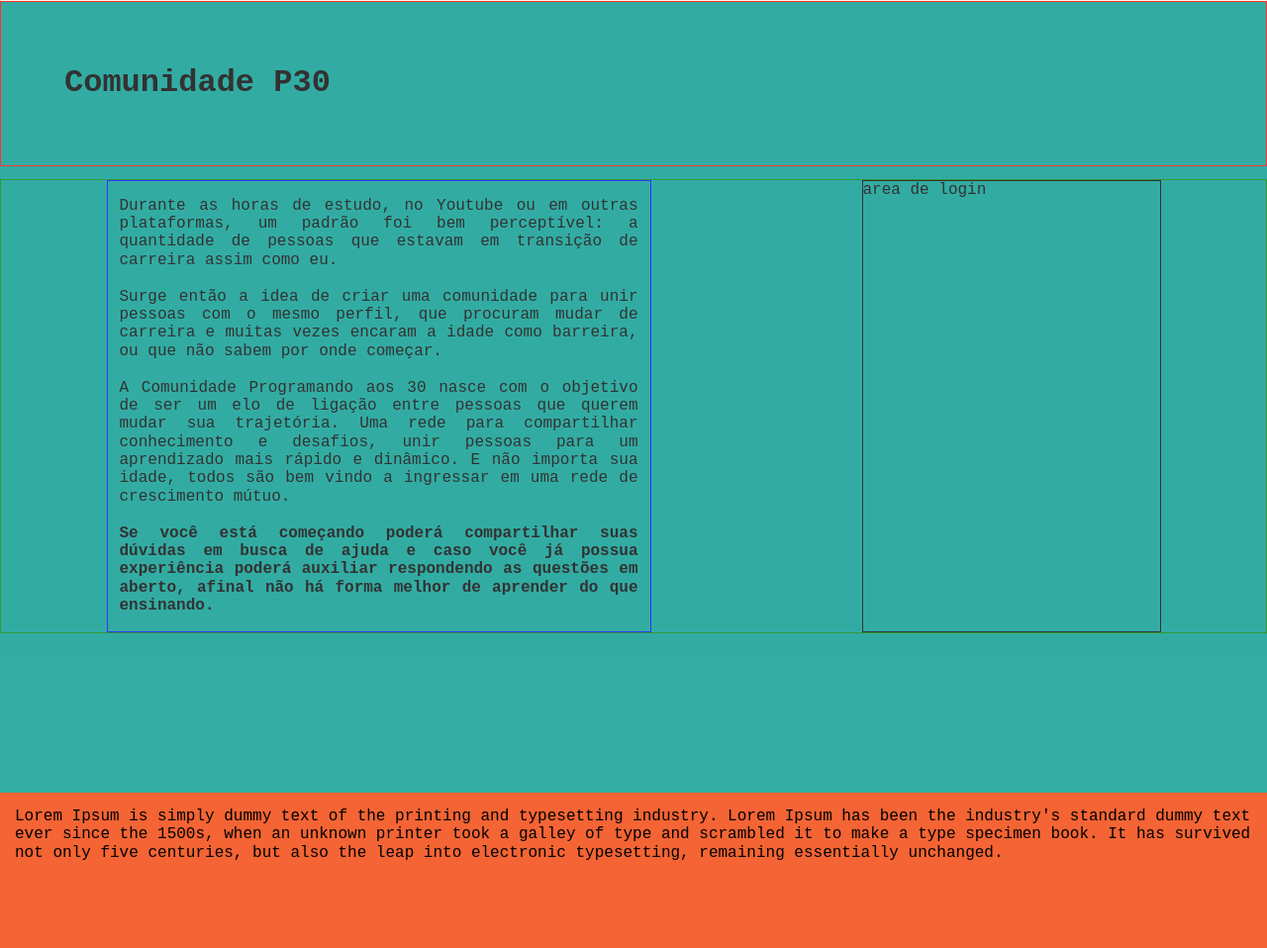
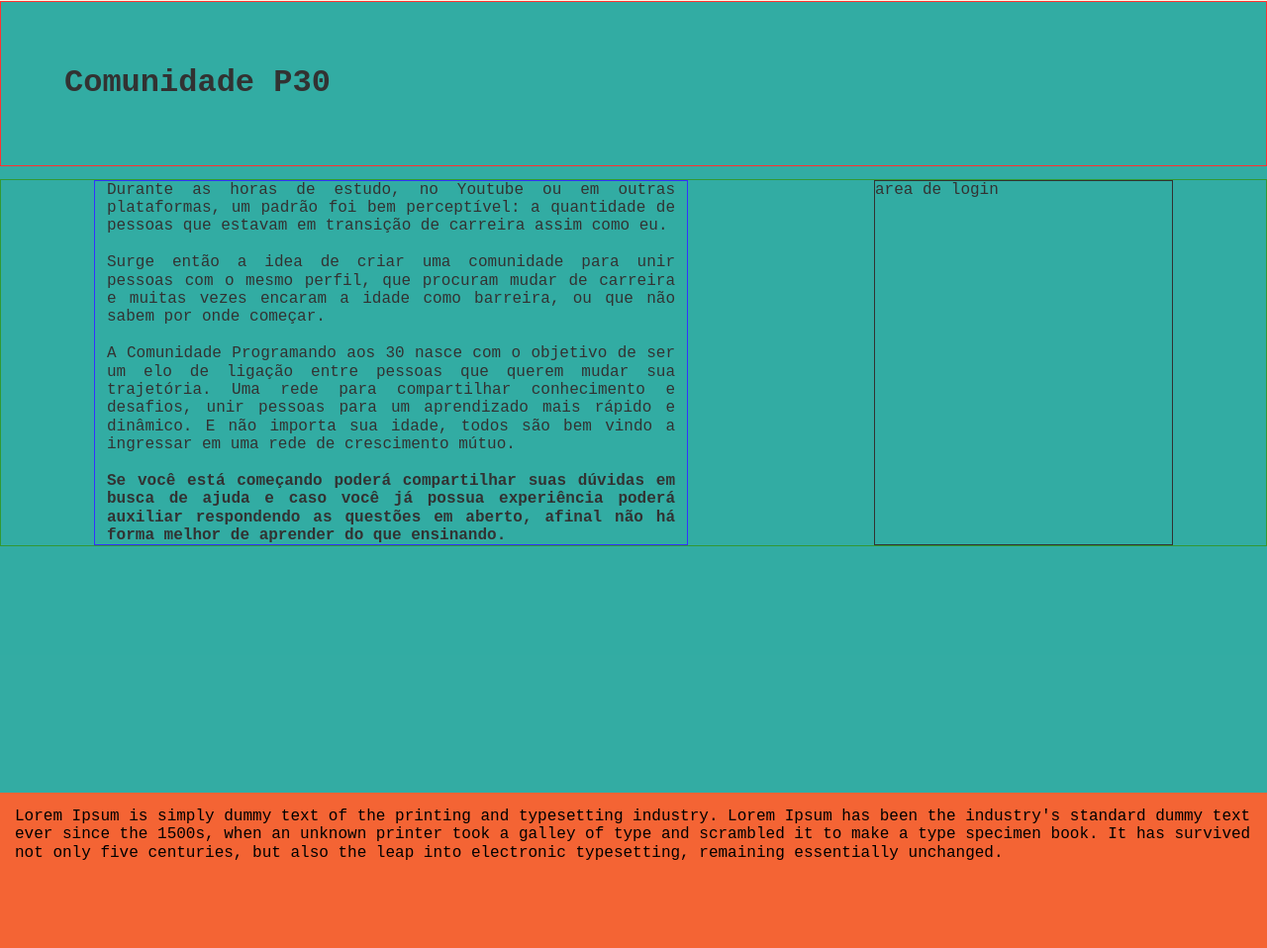
Before and after one commit to Holiv/programando-aos-30, a plain HTML site: page index.html in a window 1280 px wide. Shown: the part 1879-2837 px from the top of the page at 99% size. Drawn offline with nearby package versions, Linux system fonts and the light colour scheme.

Commit message:
Atualizaçao do CSS

```diff
--- a/estilo.css
+++ b/estilo.css
@@ -85,13 +85,16 @@ ul, li{
         border: 1px solid green;
     }
         .texto-comunidade-p30{
-            width: 550px;
+            width: 600px;
             text-align: justify;
             box-sizing: border-box;
             padding: 0 12px;
 
 
             border: 1px solid blue;
+        }
+        .texto-comunidade-p30 p{
+            margin: 0;
         }
         .login-p30{
             width: 300px;
```
